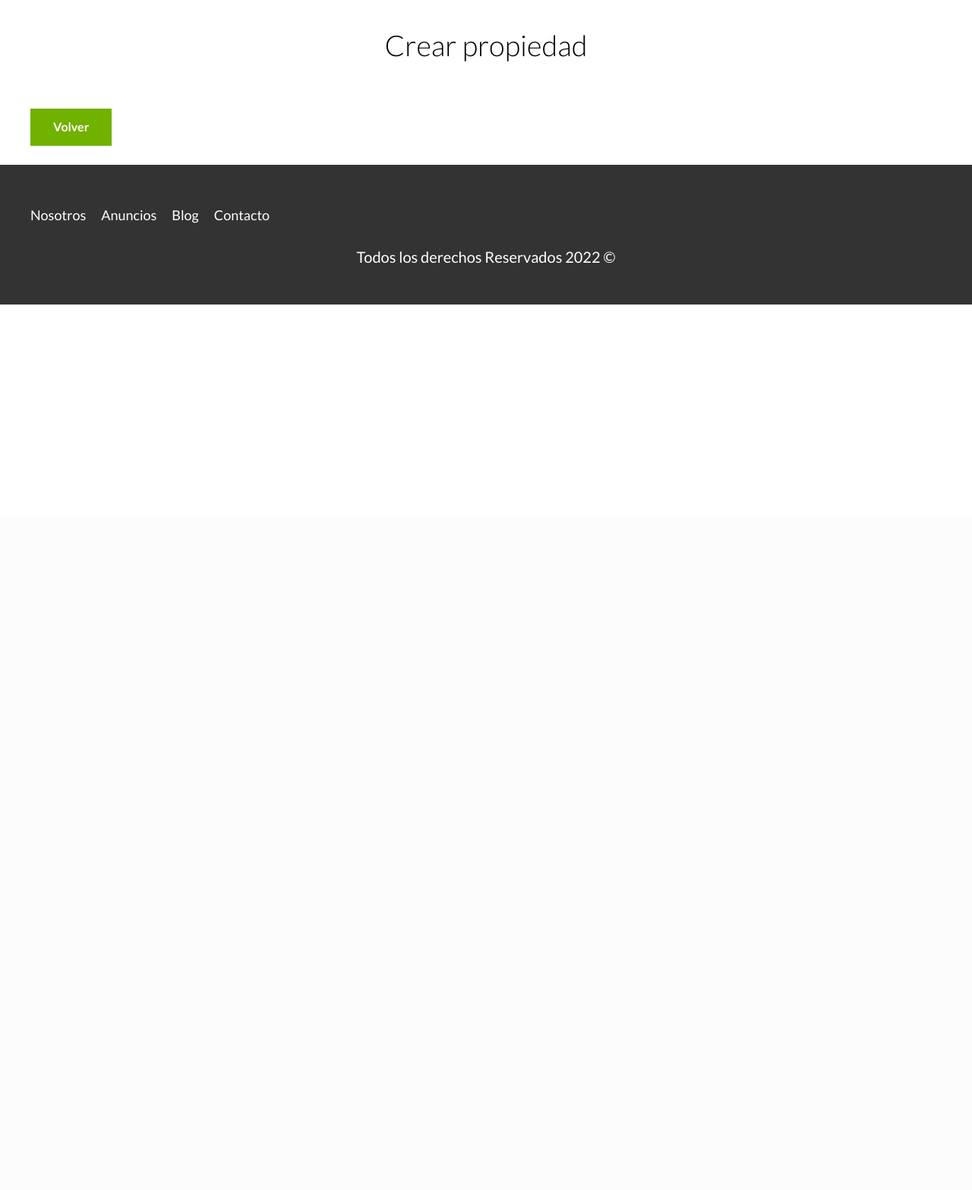
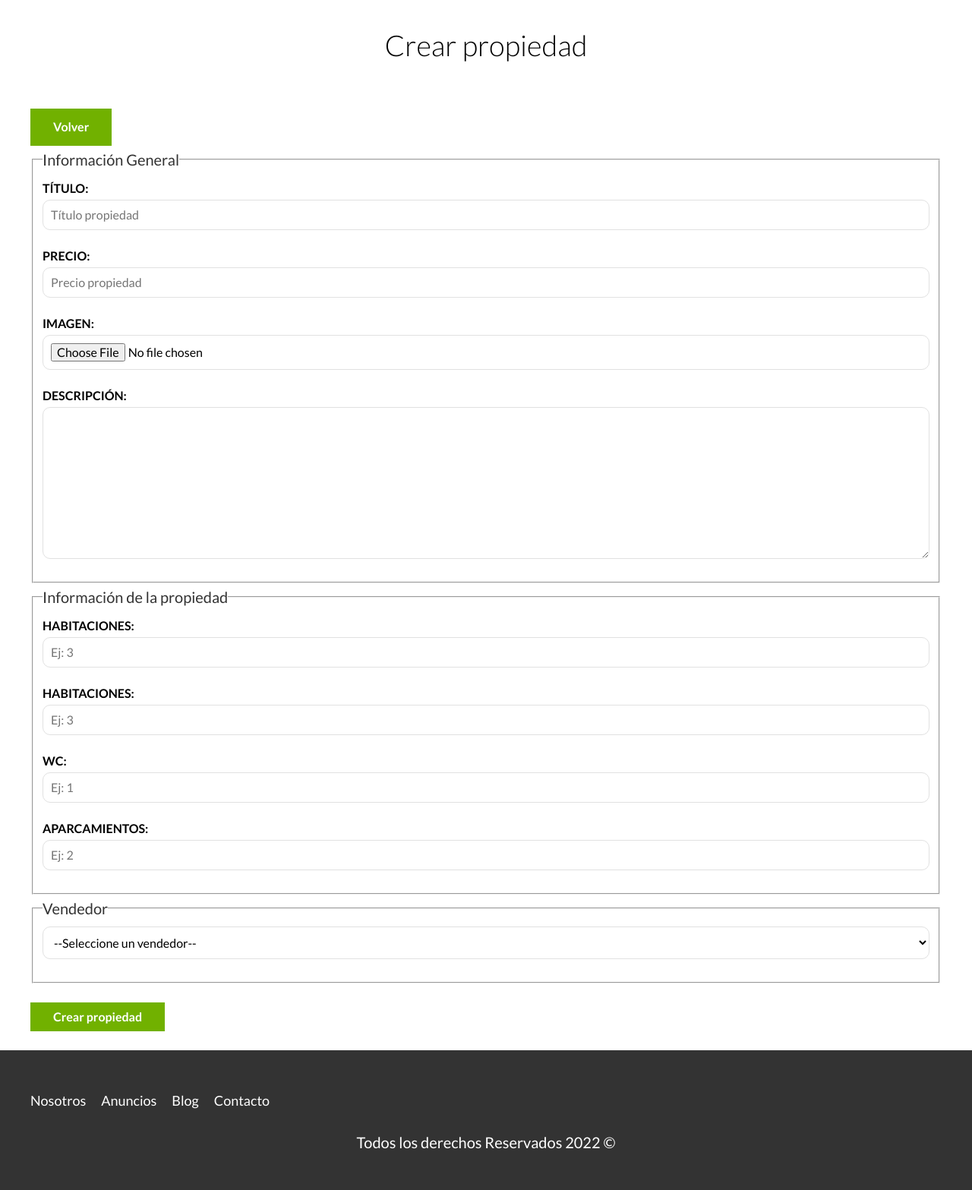
Before and after one commit to ErikaPalma/BienesRaicesPHP, a PHP site: page /admin/propiedades/crear.php in a window 1280 px wide. Shown: the part 120-1687 px from the top of the page at 76% size. Before the commit the page ends 521 px from the top, so only its background shows below. Run offline with PHP 8.4, Linux system fonts and the light colour scheme.

Commit message:
Formulario para crear propiedades

```diff
--- a/admin/propiedades/crear.php
+++ b/admin/propiedades/crear.php
@@ -8,6 +8,54 @@ incluirTemplate('header');
 <main class="contenedor seccion">
     <h1>Crear propiedad</h1>
     <a href="/admin" class="boton boton-verde">Volver</a>
+
+    <form class="formulario">
+        <fieldset>
+            <legend>Información General</legend>
+
+            <label for="titulo">Título:</label>
+            <input type="text" placeholder="Título propiedad" id="titulo">
+
+            <label for="precio">Precio:</label>
+            <input type="number" placeholder="Precio propiedad" id="precio">
+
+            <label for="imagen">Imagen:</label>
+            <input type="file" id="imagen" accept="image/jpeg, image/png">
+
+            <label for="descripcion">Descripción:</label>
+            <textarea id="descripcion"></textarea>
+        </fieldset>
+
+        <fieldset>
+            <legend>Información de la propiedad</legend>
+
+            <label for="habitaciones">Habitaciones:</label>
+            <input type="number" placeholder="Ej: 3" id="habitaciones">
+
+            <label for="habitaciones">Habitaciones:</label>
+            <input type="number" placeholder="Ej: 3" min="1" max="9" id="habitaciones">
+
+            <label for="wc">WC:</label>
+            <input type="number" placeholder="Ej: 1" min="1" max="9" id="wc">
+
+            <label for="aparcamiento">Aparcamientos:</label>
+            <input type="number" placeholder="Ej: 2" min="1" max="9" id="aparcamiento">
+
+        </fieldset>
+
+        <fieldset>
+            <legend>Vendedor</legend>
+            <select id="opciones">
+                <option value="" disabled selected>--Seleccione un vendedor--</option>
+                <option value="1">Ana Márquez</option>
+                <option value="2">Antonio Gómez</option>
+            </select>
+        </fieldset>
+
+        <input type="submit" value="Crear propiedad" class="boton-verde">
+    </form>
 </main>
 
+
+
 <?php incluirTemplate('footer'); ?>
```
